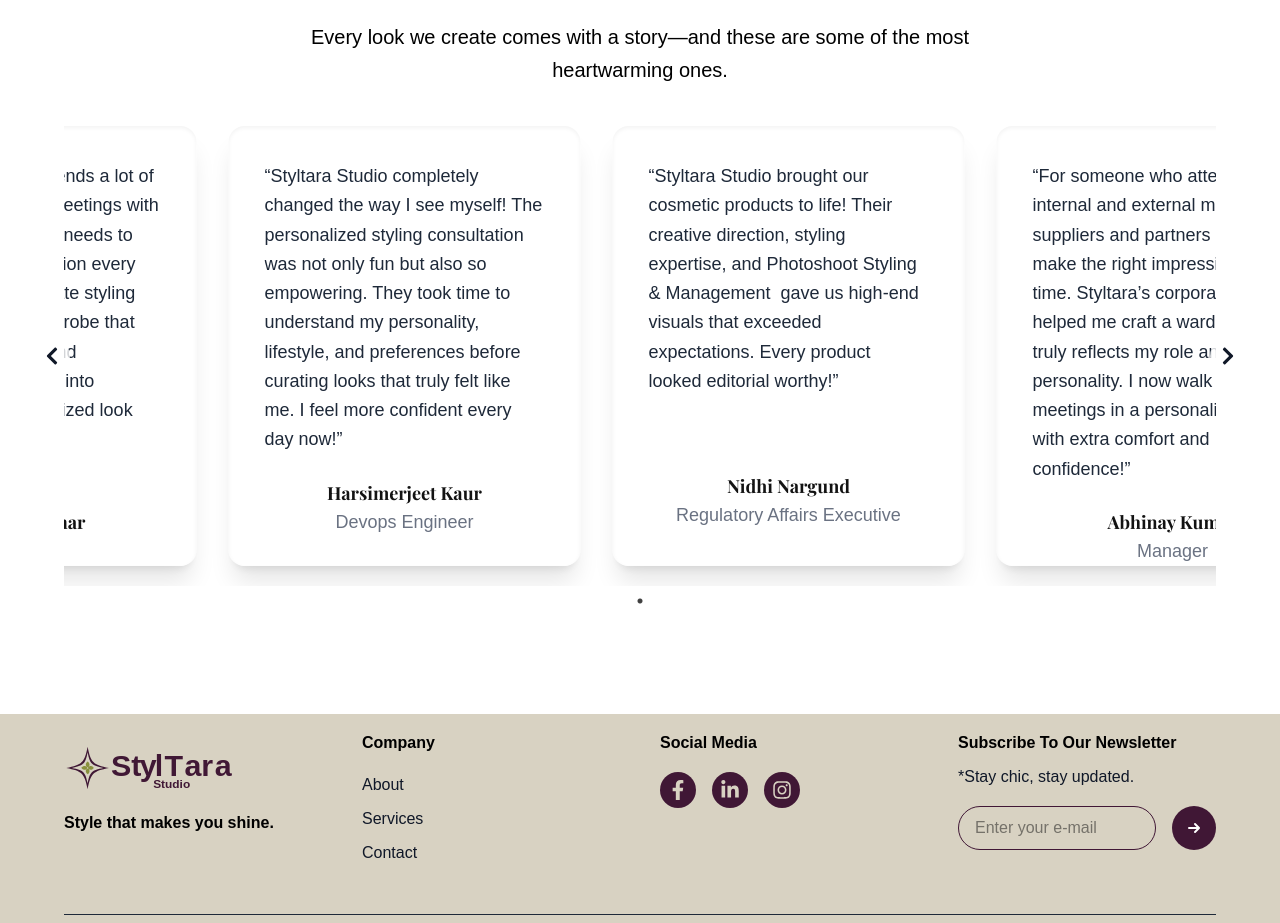
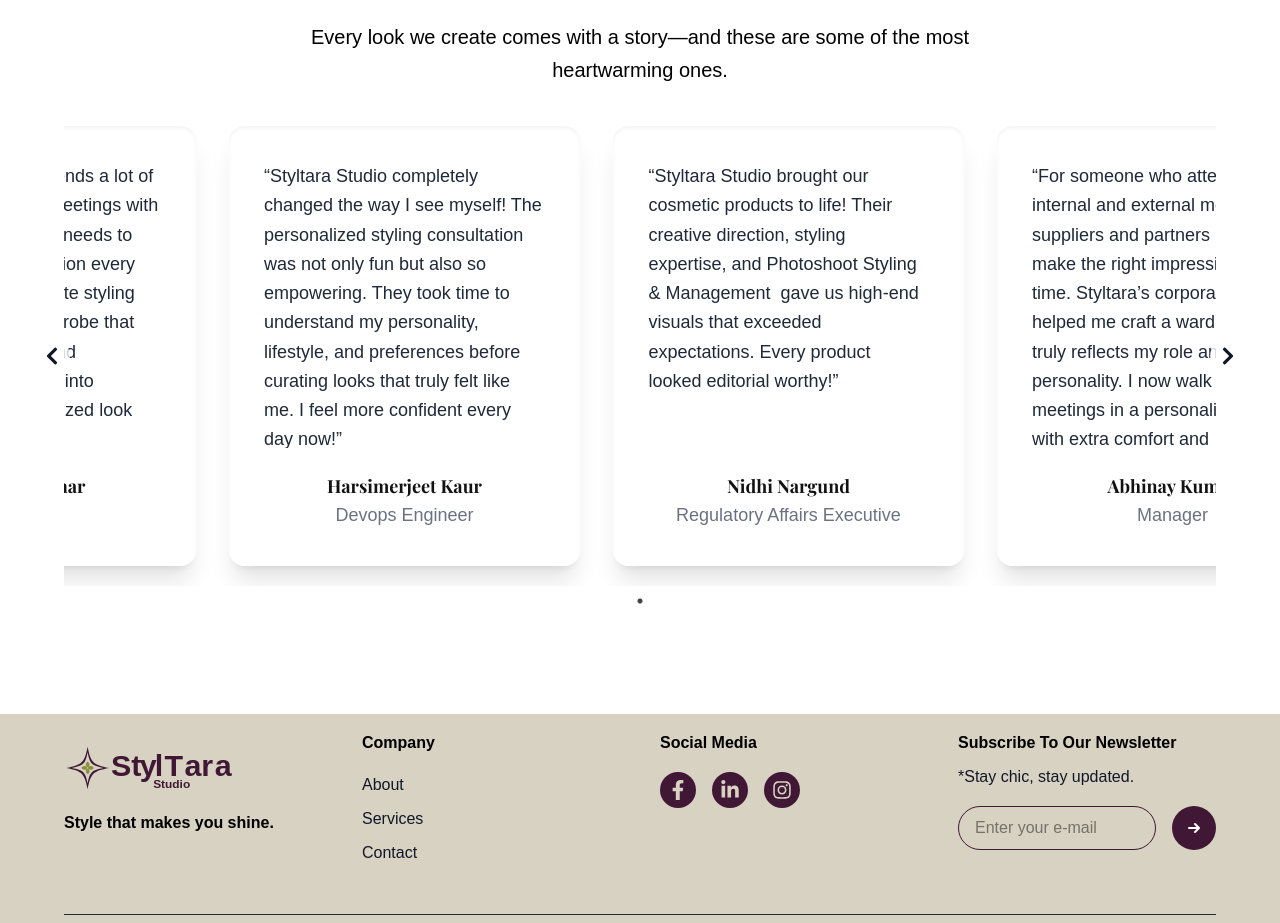
Before and after one commit to Mayank-StyledGenie/StylTaraStudiosIndia, a Next.js app: page / in a window 1280 px wide. Shown: the part 3609-4532 px from the top of the page. Built offline with nearby package versions, Linux system fonts and the light colour scheme.

Commit message:
Update WhatourClientsSay.tsx

```diff
--- a/src/components/sections/Homepagesections/WhatourClientsSay.tsx
+++ b/src/components/sections/Homepagesections/WhatourClientsSay.tsx
@@ -15,30 +15,24 @@
 
 const ClientCard = ({ name, title, description }: ClientCardProps) => {
     return (
-        <div className="rounded-2xl p-9 inset-shadow-sm shadow-xl h-110 flex flex-col mx-2 mb-5 relative overflow-hidden">
-            {/* Fixed height content area with overflow-y auto */}
-            <div className="flex-1 flex flex-col">
-                {/* Description with fixed height to ensure consistency */}
-                <div className="flex-1 overflow-y-auto mb-6">
+        <div className="rounded-2xl p-9 inset-shadow-sm shadow-xl h-110 mx-2 mb-5 relative grid grid-rows-[1fr_auto]">
+            {/* Description area with auto overflow */}
+            <div className="overflow-y-auto">
                 <p className={`${typography.body.B2} text-gray-800 text-sm leading-relaxed`}>
                     {description}
                 </p>
             </div>
 
-                {/* Name and title section with fixed positioning at bottom */}
-                <div className="mt-auto">
-                    <div className="flex justify-center gap-3">
+            {/* Fixed footer with name and title */}
+            <div className="pt-6">
                 <div className="text-center">
                     <h4 className={`${typography.body.B2} font-bold`}>{name}</h4>
                     <p className={`${typography.body.B2} text-gray-500`}>{title}</p>
                 </div>
             </div>
         </div>
-            </div>
-        </div>
     );
 };
-
 const NextArrow = ({ onClick }: { onClick?: () => void }) => (
     <button
         onClick={onClick}
```
Lines whose indentation alone changed are shown as unchanged.
